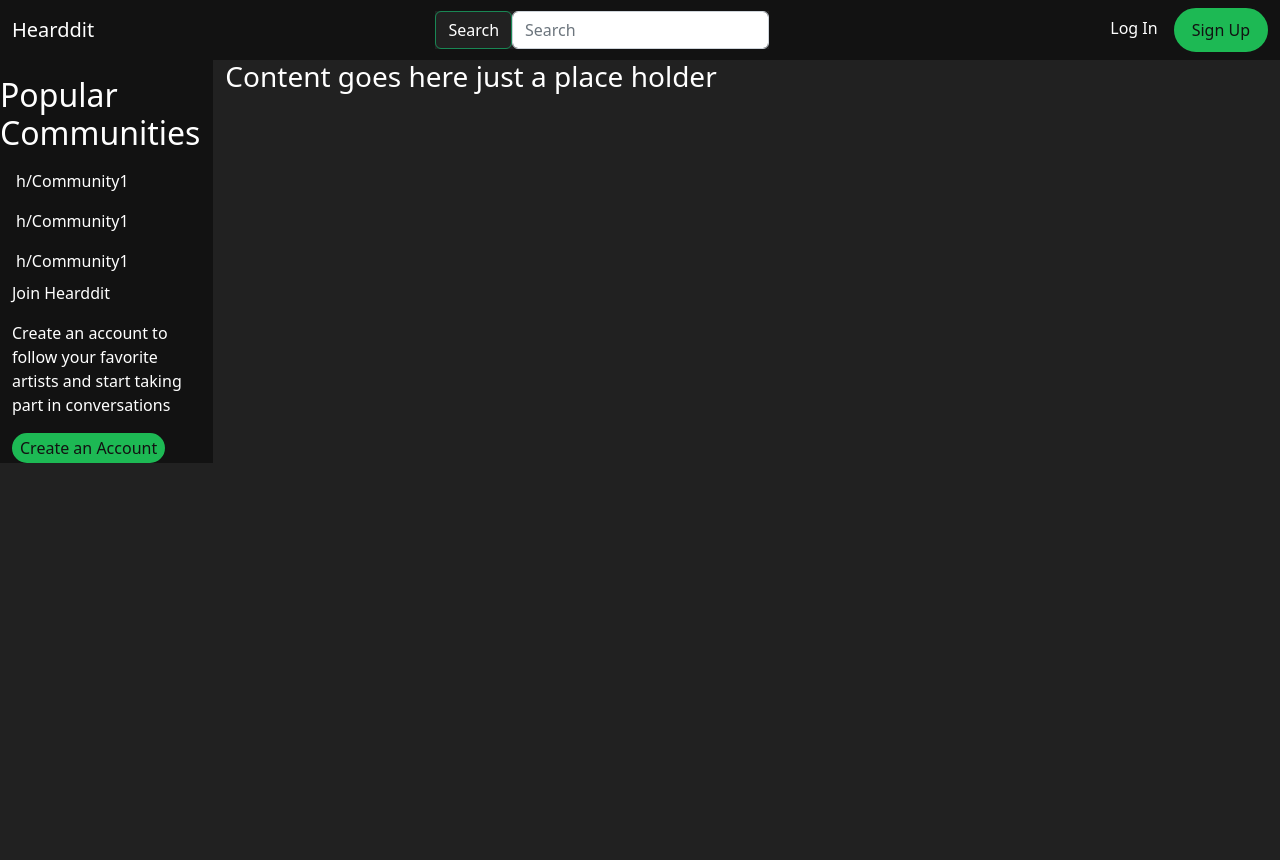
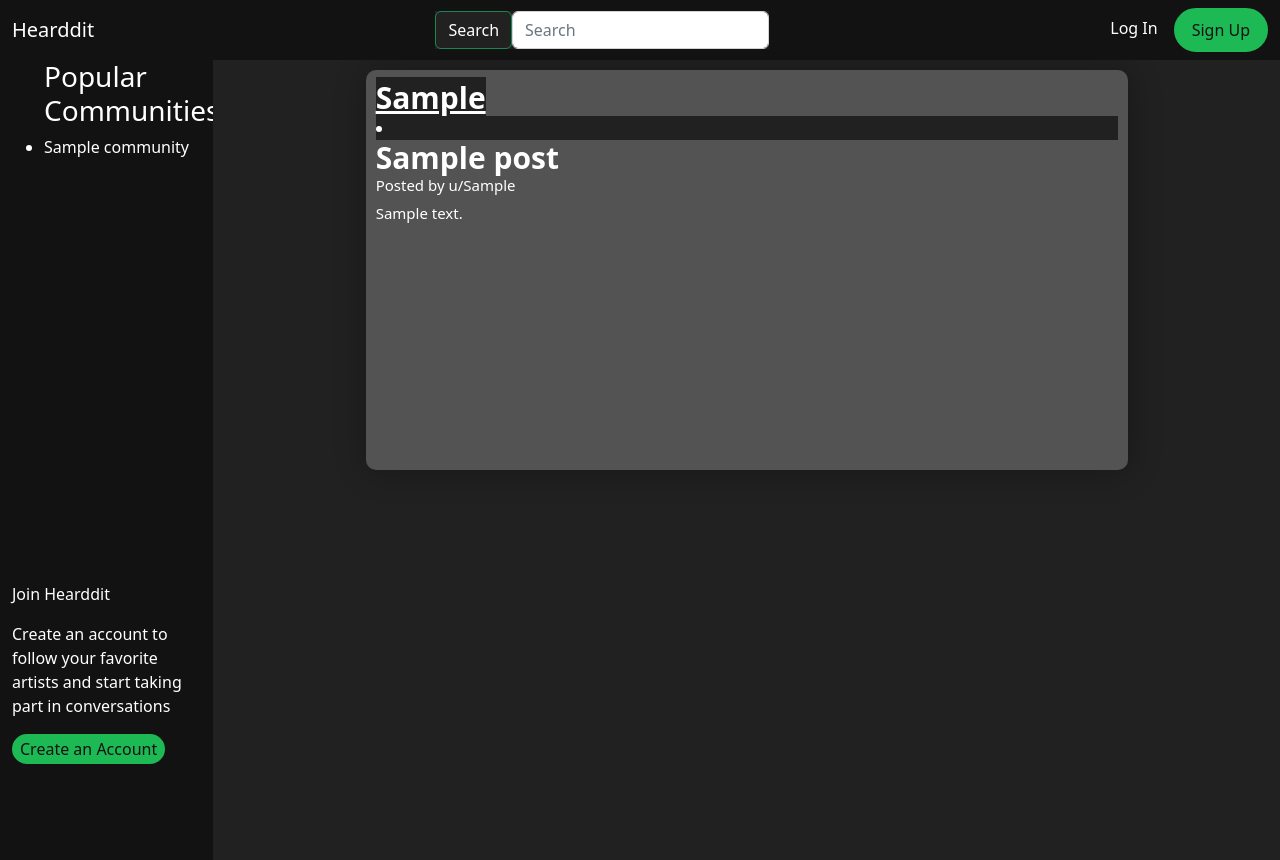
Before and after one commit to GTrac/hearddit, a Flask app: template templates/home_page.html in a window 1280 px wide. Before the commit the page ends 463 px from the top, so only its background shows below. Run offline with Flask 2, Linux system fonts and the light colour scheme; the template is opened without the code that fills it: most values are stand-ins (such as "Sample title", 1, 10 or a date in 2020).

Commit message:
Users can view content without being logged in on home page
 - Fixed Styling for most part
 - Added the ability to work with DB queries for Posts on home page -> full implementation needs to come later once DB Models ready
-Users can now theoretically see posts without being logged in

```diff
--- a/app.py
+++ b/app.py
@@ -4,20 +4,7 @@ app = Flask(__name__)
 
 @app.get('/')
 def index():
-    return render_template('home_page.html')
-
-# @app.get('/login')
-# def index():
-#     return render_template('login.html')
-
-# @app.get('/home')
-# def index():
-#     return render_template('home_page.html')
-
-# @app.get('/login/create')
-# def index():
-#     return render_template('create_account.html')
-
-# @app.get('/create/post')
-# def index():
-#     return render_template('create_new_post.html')
+    #Edit once Database models are implemented
+    all_posts = ''
+    communities = ['h/TestCommunity1', 'h/TestCommunity2', 'h/TestCommunity3']
+    return render_template('home_page.html', list_posts = True, posts = all_posts, communities = communities)
--- a/static/hearddit_styles.css
+++ b/static/hearddit_styles.css
@@ -1,6 +1,10 @@
 * {
     background-color: #212121;
     color: white !important;
+}
+
+body{
+    height: 100%;
 }
 .hearddit-palette-misc-1{
     background-color: #121212 !important;
@@ -12,3 +16,57 @@
     border-radius: 30px;
     border: #1db954 2px solid;
 }
+
+.posts-content{
+    display: flex;
+    flex-direction: column;
+    align-items: center;
+
+}
+
+
+.card-container{
+    padding: 10px;
+}
+.hearddit-card{
+    max-width: 900px !important;
+    max-height: 500px !important;
+    min-height: 400px;
+    max-height: 250px;
+    padding: 10px !important;
+    background-color: #535353 !important;
+    border-radius: 10px !important;
+    box-shadow: 1px 1px 2rem rgba(0, 0, 0, 0.3);
+    position: relative;
+}
+
+.title{
+    font-weight: bold;
+    font-size: 30px;
+    margin-bottom: 0;
+}
+
+.subtitle{
+    padding-top: 0%;
+    font-size: 15px;
+    margin-top: 0;
+}
+
+.content{
+    font-size: 15px;
+}
+
+.hearddit-card .title {
+    background-color: #535353 !important;
+    color: white;
+}
+
+.hearddit-card .subtitle{
+    background-color: #535353 !important;
+    color: b3b3b3;
+}
+
+.hearddit-card .content{
+    background-color: #535353 !important;
+    color: white;
+}
--- a/templates/home_page.html
+++ b/templates/home_page.html
@@ -1,12 +1,12 @@
 {%extends '_layout.html'%}
 {%block body%}
   <!-- NavBar -->
-  <nav class="navbar hearddit-palette-misc-1">
+  <nav class="navbar hearddit-palette-misc-1 sticky-top">
     <div class="container-fluid hearddit-palette-misc-1">
       <a class="navbar-brand hearddit-palette-misc-1">Hearddit</a>
       <form class="d-flex" role="search">
         <button class="btn btn-outline-success" type="submit">Search</button>
-        <input class="form-control " type="search" placeholder="Search" aria-label="Search">
+        <input class="form-control text-dark" type="search" placeholder="Search" aria-label="Search">
       </form>
       <div class="navbar-nav d-flex flex-row hearddit-palette-misc-1">
         <a class="nav-link btn-hearddit-secondary hearddit-palette-misc-1 px-3" href="#">Log In</a>
@@ -15,27 +15,23 @@
     </div>
   </nav>
 
-  <!-- Page container -->
-  <div class="container-fluid">
-    <div class="row">
-      <!-- sidebar -->
-      <nav id="sidebarMenu" class="hearddit-palette-misc-1 col-md-3 col-lg-2 d-md-block bg-light sidebar collapse flex-column">
-        <div class="position-sticky pt-3 sidebar-sticky hearddit-palette-misc-1">
-          <div class="row d-flex hearddit-palette-misc-1">
-          <ul class="nav hearddit-palette-misc-1">
-            <h2 class="hearddit-palette-misc-1">Popular Communities</h2>
+  <!-- Container -->
+  <div class="container-fluid  min-vh-100">
+  <!-- Page Row -->
+
+    <div class="row min-vh-100">
+      <!-- Side Bar (Popular SubHearddits) -->
+      <div class="col-md-2 sidebar d-flex flex-column hearddit-palette-misc-1">
+        <ul class="hearddit-palette-misc-1">
+          <h3 class="hearddit-palette-misc-1">Popular Communities</h3>
+          {% for community in communities %}
           <li class="nav-item">
-              <a href="/" class="nav-link hearddit-palette-misc-1">h/Community1</a>
+            <a href="/" class="nav-link hearddit-palette-misc-1">{{community}}</a>
           </li>
-            <li class="nav-item">
-              <a href="/" class="nav-link hearddit-palette-misc-1">h/Community1</a>
-            </li>
-            <li class="nav-item">
-              <a href="/" class="nav-link hearddit-palette-misc-1">h/Community1</a>
-            </li>
+          {% endfor %}
         </ul>
-          </div>
-          <div class="row d-flex hearddit-palette-misc-1">
+
+        <div class="row d-flex hearddit-palette-misc-1 mt-auto mb-5 pb-5">
           <div class="account-info hearddit-palette-misc-1">
             <p class="hearddit-palette-misc-1">Join Hearddit</p>
             <p class="hearddit-palette-misc-1">Create an account to follow your favorite artists and start taking part in conversations</p>
@@ -43,12 +39,23 @@
           </div>
         </div>
       </div>
-      </nav>
-      <div class="col page-content" >
-        <h3>Content goes here just a place holder</h3>
+      <!-- Posts -->
+      <div class="col posts-content">
+
+        {% for post in all_posts %}
+
+        <div class="card-container col-9">
+          <div class="hearddit-card">
+                <h3 class="title"><a href={{post.postlink}}>{{post.post_sub}}</a></h3>
+                <li class="divider"></li>
+                <h3 class="title">{{post.post_title}}</h3>
+                <h2 class="subtitle">Posted by u/{{post.post_user}}</h2>
+                <p class="content">{{post.post_text}}</p>
           </div>
           </div>
-    <!-- SideBar -->
-    <!-- Main Dash -->
+          {%endfor%}
+      </div>
+    </div>
+
   </div>
   {%endblock%}
```
Also changed, not shown: templates/card.html (added, +61 -0 lines). Lines whose indentation alone changed are shown as unchanged.
